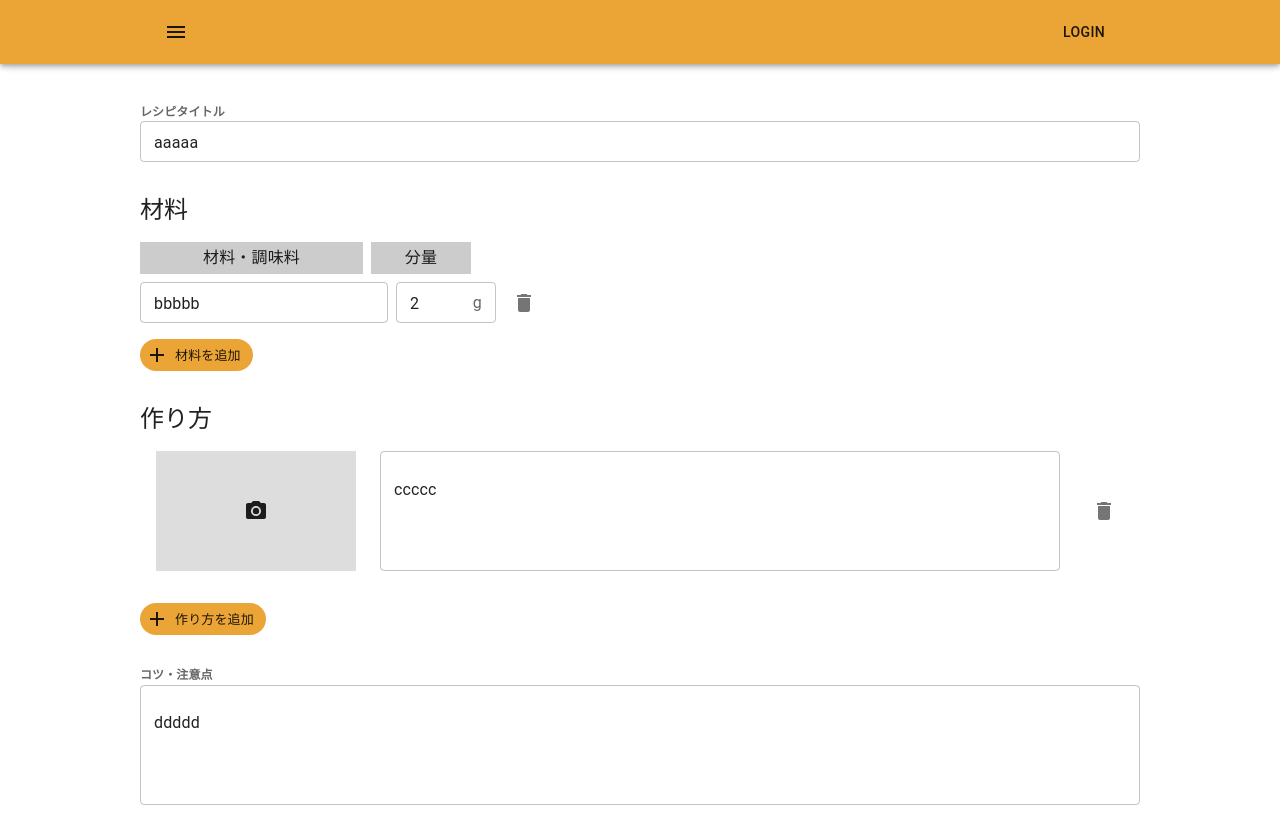
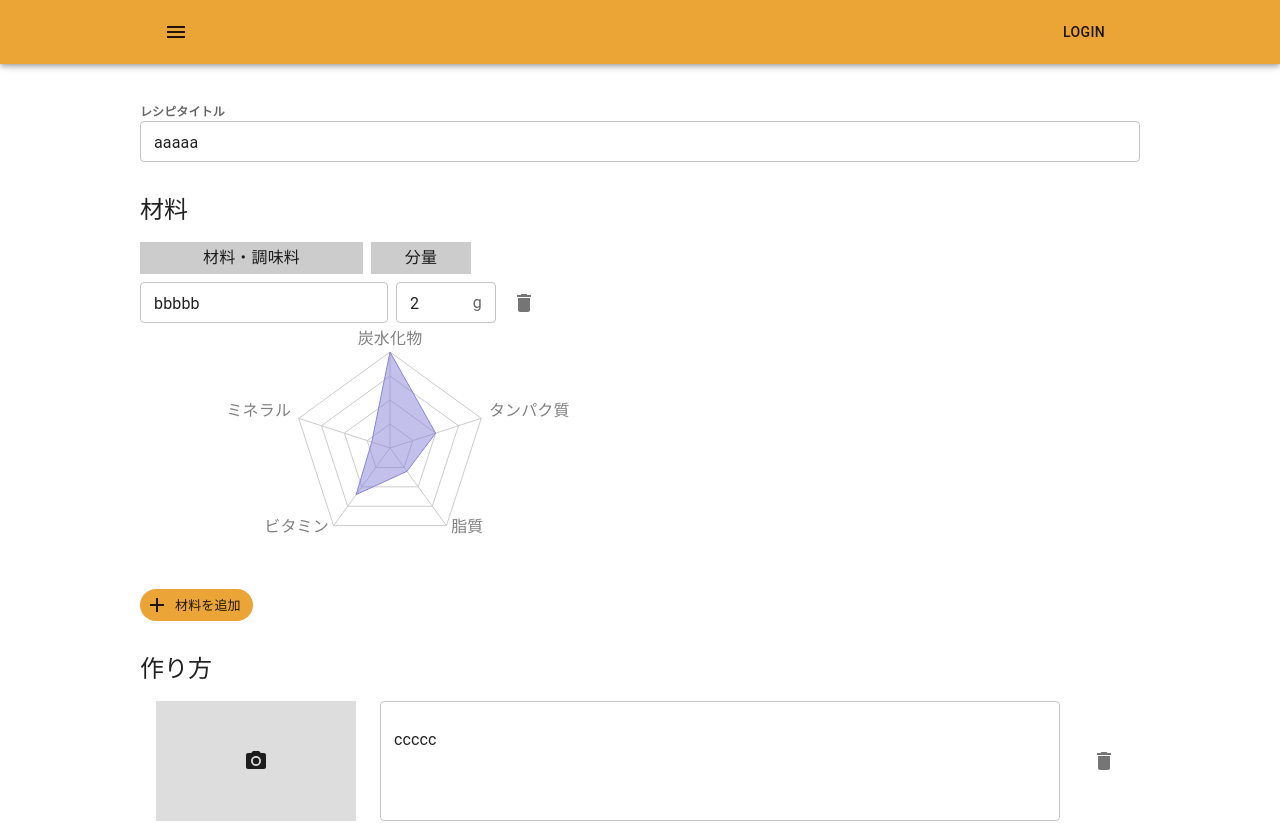
Before and after one commit to shou1027/cookma, a Next.js app: page /recipes/add in a window 1280 px wide. Shown: the top 823 px of the page. Built offline with nearby package versions, Linux system fonts and the light colour scheme.

Commit message:
食材型定義（仮）

```diff
--- a/pages/recipes/add/index.tsx
+++ b/pages/recipes/add/index.tsx
@@ -17,6 +17,7 @@ import {
 } from '@mui/material';
 import { useState } from 'react';
 import { SubmitHandler, useFieldArray, useForm } from 'react-hook-form';
+import { PolarAngleAxis, PolarGrid, Radar, RadarChart } from 'recharts';
 import * as Yup from 'yup';
 import { ImageSelector } from '../../../components/molecules/ImageSelector';
 
@@ -140,6 +141,8 @@ const Recipe = () => {
             />
             <Box mt={4}>
               <Typography variant="h5">材料</Typography>
+              <Stack>
+                <Box>
                   {ingreFields.length > 0 && (
                     <Box mt={2}>
                       <Stack gap={1}>
@@ -185,7 +188,9 @@ const Recipe = () => {
                               margin="none"
                               InputProps={{
                                 endAdornment: (
-                              <InputAdornment position="end">g</InputAdornment>
+                                  <InputAdornment position="end">
+                                    g
+                                  </InputAdornment>
                                 ),
                                 inputProps: {
                                   min: 0,
@@ -196,7 +201,8 @@ const Recipe = () => {
                               sx={{ maxWidth: 100 }}
                               {...register(`ingredients.${index}.amount`)}
                               error={
-                            errors.ingredients?.[index]?.amount !== undefined
+                                errors.ingredients?.[index]?.amount !==
+                                undefined
                               }
                             />
                             <IconButton onClick={() => ingreRemove(index)}>
@@ -207,6 +213,52 @@ const Recipe = () => {
                       </Stack>
                     </Box>
                   )}
+                </Box>
+                <Box>
+                  <RadarChart
+                    height={250}
+                    width={500}
+                    data={[
+                      {
+                        subject: '炭水化物',
+                        A: 100,
+                        fullMark: 100,
+                      },
+                      {
+                        subject: 'タンパク質',
+                        A: 50,
+                        fullMark: 100,
+                      },
+                      {
+                        subject: '脂質',
+                        A: 30,
+                        fullMark: 100,
+                      },
+                      {
+                        subject: 'ビタミン',
+                        A: 60,
+                        fullMark: 100,
+                      },
+                      {
+                        subject: 'ミネラル',
+                        A: 20,
+                        fullMark: 100,
+                      },
+                    ]}
+                  >
+                    <PolarGrid />
+                    <PolarAngleAxis dataKey="subject" />
+                    {/* <PolarRadiusAxis angle={30} domain={[0, 100]} /> */}
+                    <Radar
+                      name="Mike"
+                      dataKey="A"
+                      stroke="#8884d8"
+                      fill="#8884d8"
+                      fillOpacity={0.5}
+                    />
+                  </RadarChart>
+                </Box>
+              </Stack>
 
               <Chip
                 label="材料を追加"
```
Also changed, not shown: types/Ingredient.ts (added, +8 -0 lines). Lines whose indentation alone changed are shown as unchanged.
